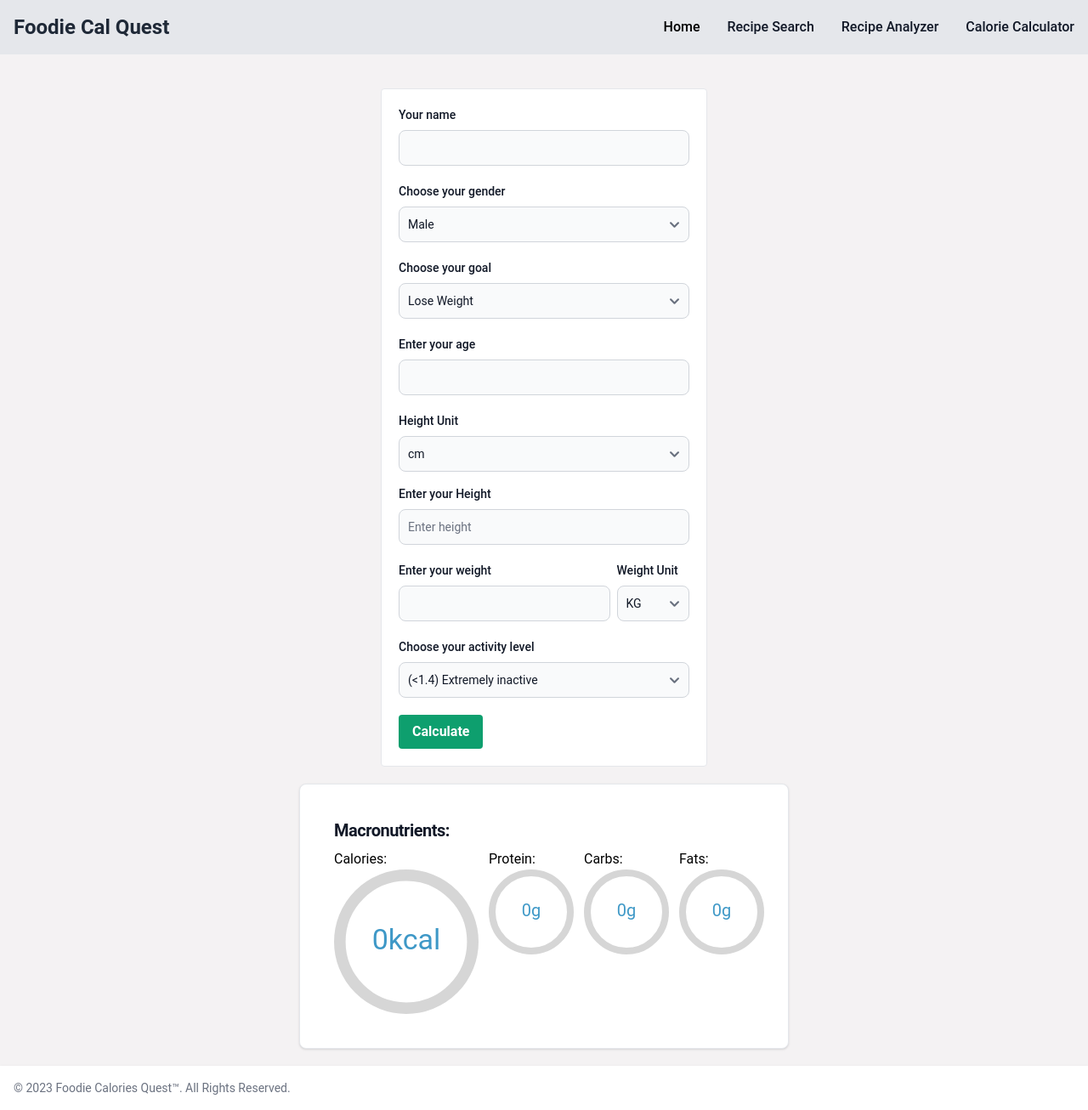
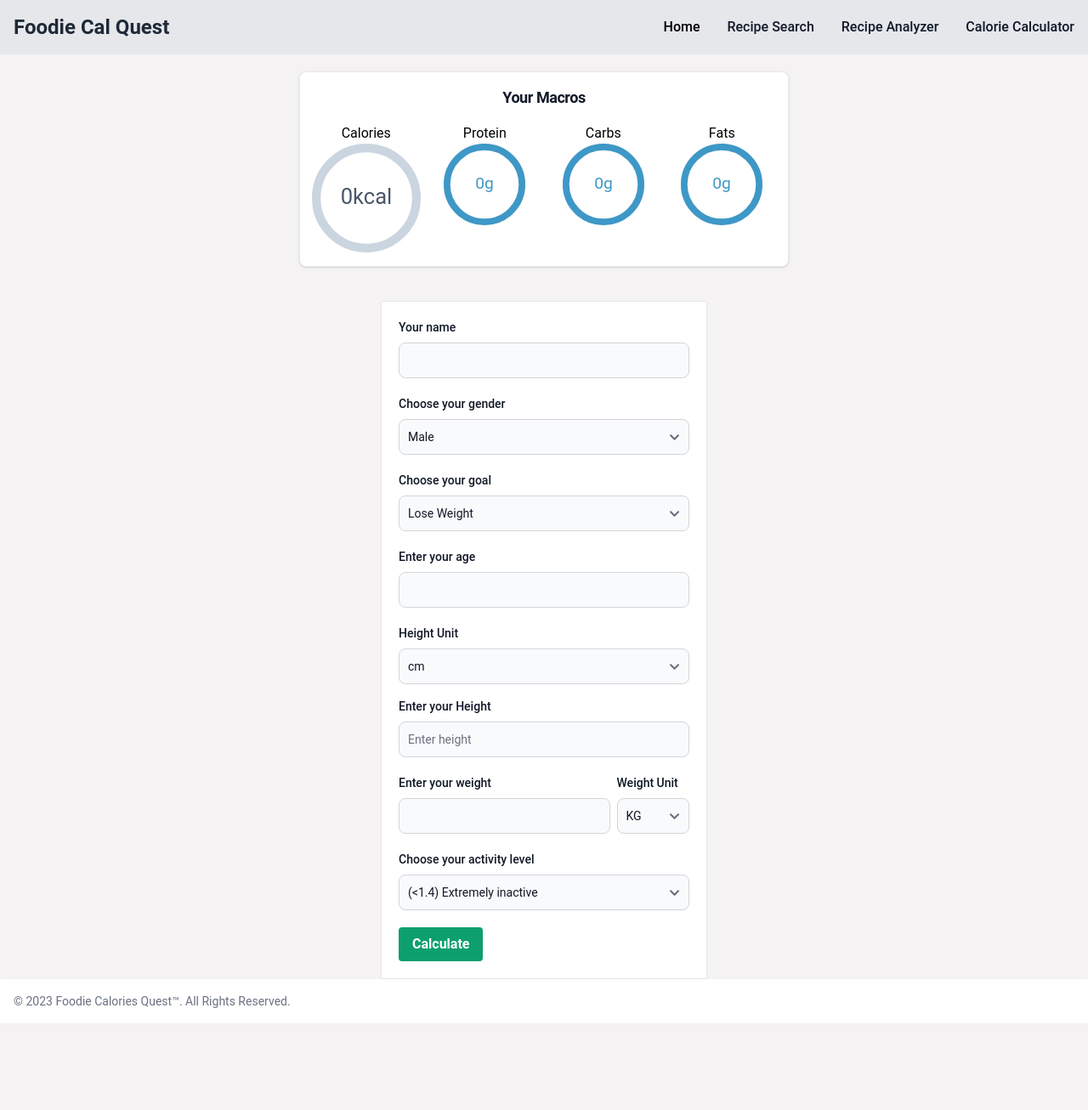
Before and after one commit to MichalTrostowiecki/foodie-cal-quest, a React (Vite) app in the folder foodie-cal-quest/: page /calories-calculation in a window 1280 px wide. Shown: the whole page at 85% size. After the commit the page ends 1204 px from the top, so only its background shows below. Built offline with nearby package versions, Linux system fonts and the light colour scheme.

Commit message:
Add styles to calories display, fix portions sizing, connect calories to calories displays

```diff
--- a/foodie-cal-quest/src/components/CalorieResults/index.jsx
+++ b/foodie-cal-quest/src/components/CalorieResults/index.jsx
@@ -1,57 +1,87 @@
 import React from 'react';
+import PropTypes from 'prop-types';
 import { CircularProgressbar, buildStyles } from 'react-circular-progressbar';
 import 'react-circular-progressbar/dist/styles.css';
 
-const CalorieResults = ({ userCalories }) => {
-    // Calculate total grams of fat, protein, and carbs
-    const totalGrams = (userCalories?.protein?.grams || 0) + (userCalories?.carbs?.grams || 0) + (userCalories?.fats?.grams || 0);
+const CalorieResults = ({ userCalories, user }) => {
+    if (!userCalories) return null;
 
-    // Calculate percentage of fat, protein, and carbs
-    const fatPercentage = totalGrams === 0 ? 0 : ((userCalories?.fats?.grams || 0) / totalGrams) * 100;
-    const proteinPercentage = totalGrams === 0 ? 0 : ((userCalories?.protein?.grams || 0) / totalGrams) * 100;
-    const carbsPercentage = totalGrams === 0 ? 0 : ((userCalories?.carbs?.grams || 0) / totalGrams) * 100;
+    // Optional chaining and nullish coalescing to safely access properties
+    const fatCalories = userCalories.fats?.calories ?? 0;
+    const baseCalories = userCalories.baseCalories ?? 0;
+    const proteinGrams = userCalories.protein?.grams ?? 0;
+    const carbsGrams = userCalories.carbs?.grams ?? 0;
+    const fatsGrams = userCalories.fats?.grams ?? 0;
+
+    const fatPercentage = (fatCalories / baseCalories) * 100;
+    const proteinPercentage = ((userCalories.protein?.calories ?? 0) / baseCalories) * 100;
+    const carbsPercentage = ((userCalories.carbs?.calories ?? 0) / baseCalories) * 100;
 
     return (
-        <>
-            <div className="max-w-xl m-auto p-10 bg-white border border-gray-200 rounded-lg shadow dark:bg-gray-800 dark:border-gray-700 content-center mb-5 mt-5">
-                <a href="#">
-                    <h5 className="mb-2 text-xl font-bold tracking-tight text-gray-900 dark:text-white">Macronutrients:</h5>
-                </a>
-                <div className="flex flex-row space-x-3">
-                    <div>
-                        <p>Calories: </p>
-                        <div style={{ width: 170, height: 170 }}>
+        <div className="max-w-xl mx-auto p-4 bg-white border border-gray-200 rounded-lg shadow dark:bg-gray-800 dark:border-gray-700 mb-5 mt-5">
+            <div className="text-center mb-4">
+                <h1 className='text-xl font-bold tracking-tight text-gray-900 dark:text-white'>{!user.name ? null : `Welcome ${user.name}` }</h1>
+                <h5 className="text-lg font-bold tracking-tight text-gray-900 dark:text-white">Your Macros</h5>
+                <p className='text-green-500 font-bold'>{!user.goal ? null : `To ${user.goal} weight :`} </p>
+            </div>
+            <div className="grid grid-cols-2 gap-4 sm:grid-cols-4">
+                <div className="flex flex-col items-center">
+                    <p>Calories</p>
+                    <div className="w-24 h-24 sm:w-32 sm:h-32">
                         <CircularProgressbar
-                                value={userCalories?.baseCalories || 0}
-                                text={`${userCalories?.baseCalories || 0}kcal`}
+                            value={baseCalories}
+                            text={`${baseCalories}kcal`}
                             styles={buildStyles({
-                                    pathTransitionDuration: 10,
+                                pathTransitionDuration: 2,
+                                textColor: '#4a5568',
+                                pathColor: '#48bb78',
+                                trailColor: '#cbd5e0',
                             })}
                         />
                     </div>
                 </div>
-                    <div>
-                        <p>Protein: </p>
-                        <div style={{ width: 100, height: 100 }}>
-                            <CircularProgressbar value={proteinPercentage} text={`${userCalories?.protein?.grams || 0}g`} />
+                <div className="flex flex-col items-center">
+                    <p>Protein</p>
+                    <div className="w-20 h-20 sm:w-24 sm:h-24">
+                        <CircularProgressbar value={proteinPercentage} text={`${proteinGrams}g`} />
                     </div>
                 </div>
-                    <div>
-                        <p>Carbs: </p>
-                        <div style={{ width: 100, height: 100 }}>
-                            <CircularProgressbar value={carbsPercentage} text={`${userCalories?.carbs?.grams || 0}g`} />
+                <div className="flex flex-col items-center">
+                    <p>Carbs</p>
+                    <div className="w-20 h-20 sm:w-24 sm:h-24">
+                        <CircularProgressbar value={carbsPercentage} text={`${carbsGrams}g`} />
                     </div>
                 </div>
-                    <div>
-                        <p>Fats: </p>
-                        <div style={{ width: 100, height: 100 }}>
-                            <CircularProgressbar value={fatPercentage} text={`${userCalories?.fats?.grams || 0}g`} />
+                <div className="flex flex-col items-center">
+                    <p>Fats</p>
+                    <div className="w-20 h-20 sm:w-24 sm:h-24">
+                        <CircularProgressbar value={fatPercentage} text={`${fatsGrams}g`} />
                     </div>
                 </div>
             </div>
         </div>
-        </>
     );
 };
 
+CalorieResults.propTypes = {
+    user: PropTypes.shape({
+        goal: PropTypes.string,
+    }),
+    userCalories: PropTypes.shape({
+        baseCalories: PropTypes.number,
+        protein: PropTypes.shape({
+            grams: PropTypes.number,
+            calories: PropTypes.number,
+        }),
+        carbs: PropTypes.shape({
+            grams: PropTypes.number,
+            calories: PropTypes.number,
+        }),
+        fats: PropTypes.shape({
+            grams: PropTypes.number,
+            calories: PropTypes.number,
+        }),
+    }).isRequired,
+};
+
 export default CalorieResults;
--- a/foodie-cal-quest/src/components/CalorieResultsRecipes/index.jsx
+++ b/foodie-cal-quest/src/components/CalorieResultsRecipes/index.jsx
@@ -1,53 +1,69 @@
 import React from 'react';
 import { CircularProgressbar, buildStyles } from 'react-circular-progressbar';
 import 'react-circular-progressbar/dist/styles.css';
+import useNutritionPortion from "../../hooks/useNutritionInfo";
 
 const CalorieResultsRecipes = ({ nutritionInfo }) => {
-    // Calculate total grams of fat, protein, and carbs
-    const totalGrams = (nutritionInfo.totalNutrients.PROCNT.quantity || 0) + (nutritionInfo.totalNutrients.CHOCDF.quantity || 0) + (nutritionInfo.totalNutrients.FAT.quantity || 0);
 
-    // Calculate percentage of fat, protein, and carbs
-    const fatPercentage = totalGrams === 0 ? 0 : (nutritionInfo.totalNutrients.FAT.quantity / totalGrams) * 100;
-    const proteinPercentage = totalGrams === 0 ? 0 : (nutritionInfo.totalNutrients.PROCNT.quantity / totalGrams) * 100;
-    const carbsPercentage = totalGrams === 0 ? 0 : (nutritionInfo.totalNutrients.CHOCDF.quantity / totalGrams) * 100;
+    // Using custom hook to get one portion values for a recipe
+    const onePortion = useNutritionPortion(nutritionInfo)
+
+    // Calculating calories for each macro based on grams of each
+    const proteinCalories = onePortion.totalProtein * 4;
+    const carbsCalories = onePortion.totalCarbohydrate * 4;
+    const fatsCalories = onePortion.totalFat * 9;
+
+    // Calculating total % of total Calories
+    const proteinCalPercentage = (proteinCalories / onePortion.calories) * 100;
+    const carbsCalPercentage = (carbsCalories / onePortion.calories) * 100;
+    const fatsCalPercentage = (fatsCalories / onePortion.calories) * 100;
 
     return (
-        <>
-            <div className="max-w-2xl m-auto p-10 content-center">
-                <div className="flex flex-row space-x-7">
-                    <div>
-                        <p>Calories: </p>
-                        <div style={{ width: 70, height: 70 }}>
+        <div className="grid grid-cols-4 gap-4 max-w-lg mx-auto p-2">
+            <div className="w-15 h-15 md:w-20 md:h-20 mx-auto">
+                <p className="text-center font-semibold">Calories:</p>
+                <div className="flex justify-center">
                     <CircularProgressbar
-                                value={nutritionInfo.calories || 0}
-                                text={`${Math.round(nutritionInfo.calories)}kcal`}
+                        value={onePortion.calories || 0}
+                        text={`${Math.round(onePortion.calories)}kcal`}
                         styles={buildStyles({
-                                    pathTransitionDuration: 5,
+                            pathTransitionDuration: 0.5,
+                            textColor: '#4a5568',
+                            pathColor: '#48bb78',
+                            trailColor: '#cbd5e0',
                         })}
                     />
                 </div>
             </div>
-                    <div>
-                        <p>Protein: </p>
-                        <div style={{ width: 70, height: 70 }}>
-                            <CircularProgressbar value={proteinPercentage} text={`${Math.round(nutritionInfo.totalNutrients.PROCNT.quantity || 0)}g`} />
+            <div className="w-15 h-15 md:w-20 md:h-20 mx-auto">
+                <p className="text-center font-semibold">Protein:</p>
+                <div className="flex justify-center">
+                    <CircularProgressbar
+                        value={proteinCalPercentage}
+                        text={`${onePortion.totalProtein}g`}
+                    />
                 </div>
             </div>
-                    <div>
-                        <p>Carbs: </p>
-                        <div style={{ width: 70, height: 70 }}>
-                            <CircularProgressbar value={carbsPercentage} text={`${Math.round(nutritionInfo.totalNutrients.CHOCDF.quantity || 0)}g`} />
+            <div className="w-15 h-15 md:w-20 md:h-20 mx-auto">
+                <p className="text-center font-semibold">Carbs:</p>
+                <div className="flex justify-center">
+                    <CircularProgressbar
+                        value={carbsCalPercentage}
+                        text={`${onePortion.totalCarbohydrate}g`}
+                    />
                 </div>
             </div>
-                    <div>
-                        <p>Fats: </p>
-                        <div style={{ width: 70, height: 70 }}>
-                            <CircularProgressbar value={fatPercentage} text={`${Math.round(nutritionInfo.totalNutrients.FAT.quantity || 0)}g`} />
+            <div className="w-15 h-15 md:w-20 md:h-20 mx-auto">
+                <p className="text-center font-semibold">Fats:</p>
+                <div className="flex justify-center">
+                    <CircularProgressbar
+                        value={fatsCalPercentage}
+                        text={`${onePortion.totalFat}g`}
+                    />
                 </div>
             </div>
+
     </div>
-            </div>
-        </>
     );
 };
 
--- a/foodie-cal-quest/src/components/CaloriesCalPage/index.jsx
+++ b/foodie-cal-quest/src/components/CaloriesCalPage/index.jsx
@@ -12,7 +12,6 @@ const CaloriesCalPage = () => {
 
     // Calculate calories based on user activity level
     const calculateCalories = (userData) => {
-        console.log(user);
         let totalCal = 0;
 
         // If user is a male use this formula
@@ -60,32 +59,15 @@ const CaloriesCalPage = () => {
     };
 
 
-
-
-
-
     return (
         <div>
+            <CalorieResults userCalories={userCalories} user={user}/>
             <UserDataForm
-                setUser={setUser}
-                calculateCalories={calculateCalories}
-                setUserCalories={setUserCalories}
-                calculateMacro={calculateMacro}
-            />
-            {/* Loop through the userCalories just to print the data to the screen */}
-            {/* <div>
-                {Object.entries(userCalories).map(([key, value]) => {
-                    if (typeof value === 'object') {
-                        return (
-                            <div key={key}>
-                                {key.charAt(0).toUpperCase() + key.slice(1)}: {value.grams} g ({value.calories} kcal)
-                            </div>
-                        );
-                    }
-                    return <div key={key}>{key.charAt(0).toUpperCase() + key.slice(1)}: {value}</div>;
-                })}
-            </div> */}
-            <CalorieResults  userCalories={userCalories} />
+                    setUser={setUser}
+                    calculateCalories={calculateCalories}
+                    setUserCalories={setUserCalories}
+                    calculateMacro={calculateMacro}
+                />
         </div>
     )
 }
--- a/foodie-cal-quest/src/context/RecipesContext.jsx
+++ b/foodie-cal-quest/src/context/RecipesContext.jsx
@@ -8,7 +8,7 @@ export const RecipesContext = createContext();
 export const RecipesProvider = ( { children }) => {
 
     const [recipesByMealType, setRecipesByMealType] = useState({});
-    const [userCalories, setUserCalories] = useState([]);
+    const [userCalories, setUserCalories] = useState({});
 
     // Function to set recipes received from API call
     const addRecipesForMealType = (mealType, newRecipes) => {
--- /dev/null
+++ b/foodie-cal-quest/src/hooks/useNutritionInfo.jsx
@@ -0,0 +1,47 @@
+
+import { useMemo } from 'react';
+
+// Custom hook to calculate nutritional values per portion
+const useNutritionPortion = (nutritionInfo) => {
+    return useMemo(() => {
+        const portionSize = nutritionInfo.yield || 1; // Default to 1 if yield is not provided
+
+        // Function to round numbers and handle undefined values
+        const roundNumber = (num) => num ? Math.round(num) : 0;
+
+        // Function to calculate value per portion
+        const calcPerPortion = (value) => roundNumber(value / portionSize);
+
+        // Constructing new object with per portion values
+        let adjustedMacros = {
+            calories: calcPerPortion(nutritionInfo.calories),
+            totalFat: calcPerPortion(nutritionInfo.totalNutrients.FAT.quantity),
+            totalDailyFat: calcPerPortion(nutritionInfo.totalDaily.FAT.quantity),
+            saturatedFat: calcPerPortion(nutritionInfo.totalNutrients.FASAT.quantity),
+            saturatedFatDaily: calcPerPortion(nutritionInfo.totalDaily.FASAT.quantity),
+            cholesterol: calcPerPortion(nutritionInfo.totalNutrients.CHOLE.quantity),
+            totalDailyCholesterol: calcPerPortion(nutritionInfo.totalDaily.CHOLE.quantity),
+            sodium: calcPerPortion(nutritionInfo.totalNutrients.NA.quantity),
+            totalDailySodium: calcPerPortion(nutritionInfo.totalDaily.NA.quantity),
+            totalCarbohydrate: calcPerPortion(nutritionInfo.totalNutrients.CHOCDF.quantity),
+            totalDailyCarbohydrate: calcPerPortion(nutritionInfo.totalDaily.CHOCDF.quantity),
+            dietaryFiber: calcPerPortion(nutritionInfo.totalNutrients.FIBTG.quantity),
+            totalDietaryFiber: calcPerPortion(nutritionInfo.totalDaily.FIBTG.quantity),
+            totalSugar: calcPerPortion(nutritionInfo.totalNutrients.SUGAR.quantity),
+            totalProtein: calcPerPortion(nutritionInfo.totalNutrients.PROCNT.quantity),
+            vitaminD: calcPerPortion(nutritionInfo.totalNutrients.VITD.quantity),
+            totalVitaminD: calcPerPortion(nutritionInfo.totalDaily.VITD.quantity),
+            calcium: calcPerPortion(nutritionInfo.totalNutrients.CA.quantity),
+            totalCalcium: calcPerPortion(nutritionInfo.totalDaily.CA.quantity),
+            iron: calcPerPortion(nutritionInfo.totalNutrients.FE.quantity),
+            totalIron: calcPerPortion(nutritionInfo.totalDaily.FE.quantity),
+            potassium: calcPerPortion(nutritionInfo.totalNutrients.K.quantity),
+            totalDailyPotassium: calcPerPortion(nutritionInfo.totalDaily.K.quantity),
+            servingSize: calcPerPortion(nutritionInfo.totalWeight),
+        };
+
+        return adjustedMacros;
+    }, [nutritionInfo]);
+};
+
+export default useNutritionPortion;
```
Also changed, not shown: foodie-cal-quest/src/components/NutritionalLabel/index.jsx (+4 -62 lines), foodie-cal-quest/src/components/recipeAnalysis/index.jsx (+7 -6 lines). Lines whose indentation alone changed are shown as unchanged.
